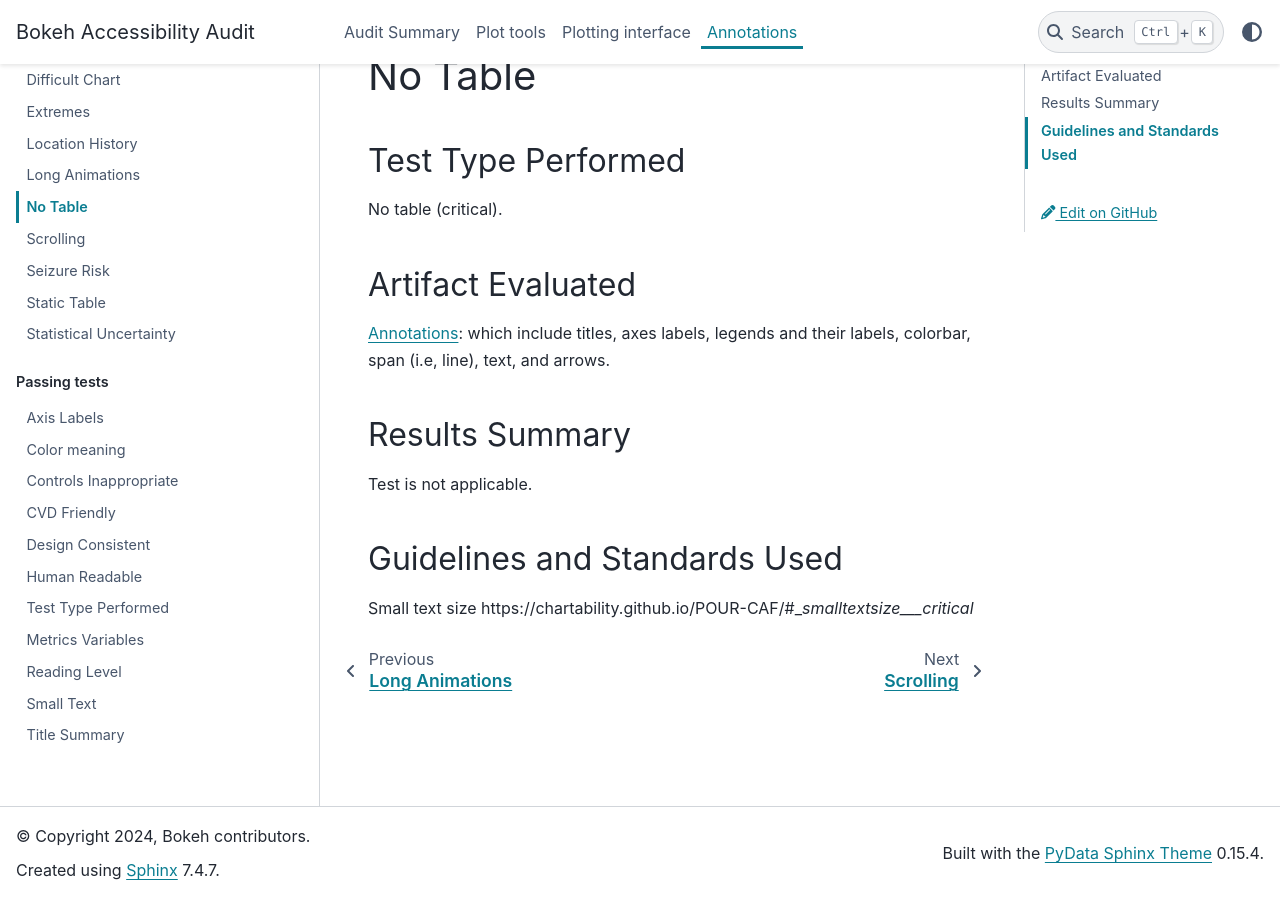
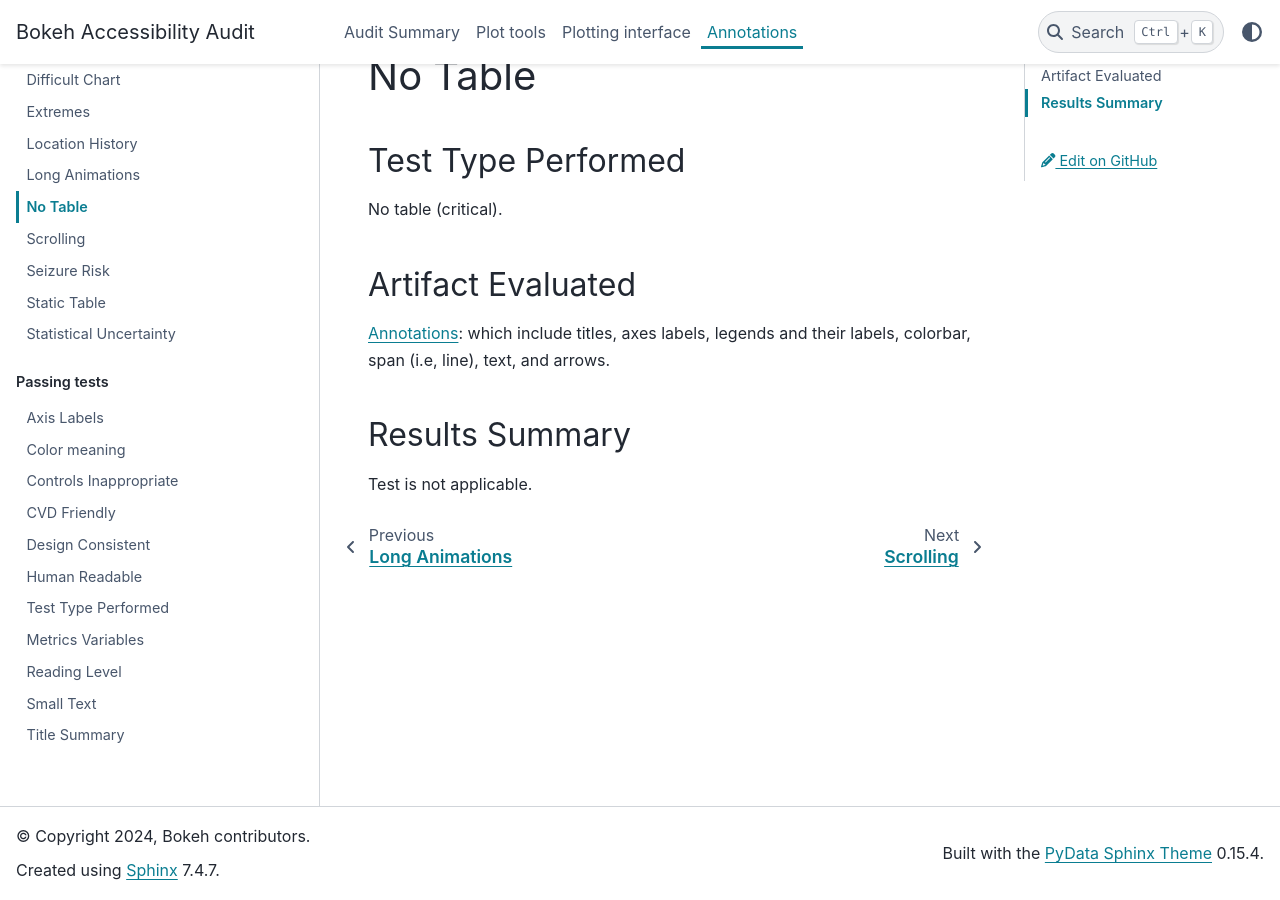
Before and after one commit to Quansight-Labs/bokeh-a11y-audit, a Sphinx documentation site: the page built from source/annotations/non-applicable/no-table.md, in a window 1280 px wide and 900 px high, scrolled down 94 px. Built offline with Sphinx 7.4.7 and the PyData theme 0.15.4, drawn with Linux system fonts in a browser that asks for light colours.

Commit message:
remove unused section, points to incorrect test

```diff
--- a/source/annotations/non-applicable/no-table.md
+++ b/source/annotations/non-applicable/no-table.md
@@ -25,9 +25,9 @@
 ## Steps to Reproduce
 Use Inspect on the plot tool icon to open Console Command. Find the "style" section for the selected button then locate the font size. -->
 
-## Guidelines and Standards Used
+<!-- ## Guidelines and Standards Used
 
-Small text size https://chartability.github.io/POUR-CAF/#__smalltextsize___critical_
+Small text size https://chartability.github.io/POUR-CAF/#__smalltextsize___critical_ -->
 
 <!-- ## Related Evidence
 (Added if additional evidence has already been gathered for related elements. This will not be edited retroactively, however, due to scope creep. This means that the latest issues will have the most Related Evidence listed.)
```
